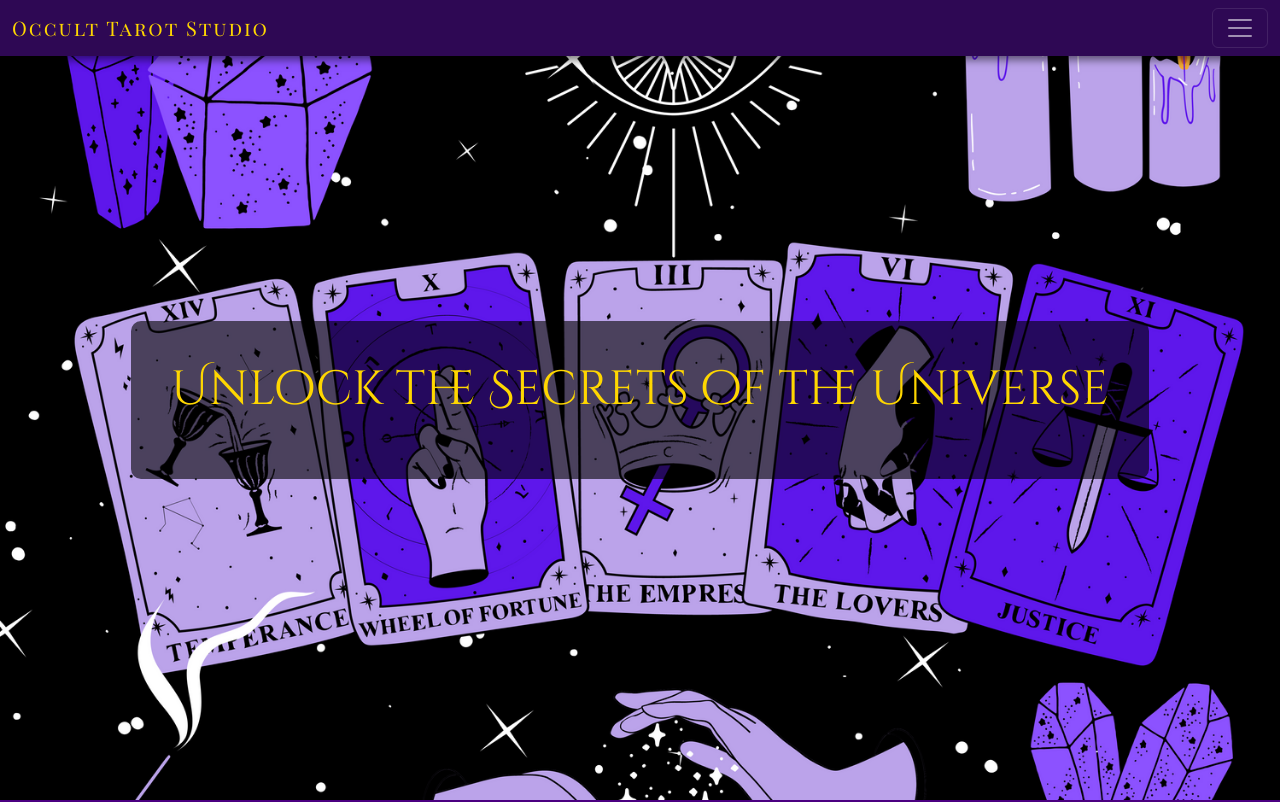
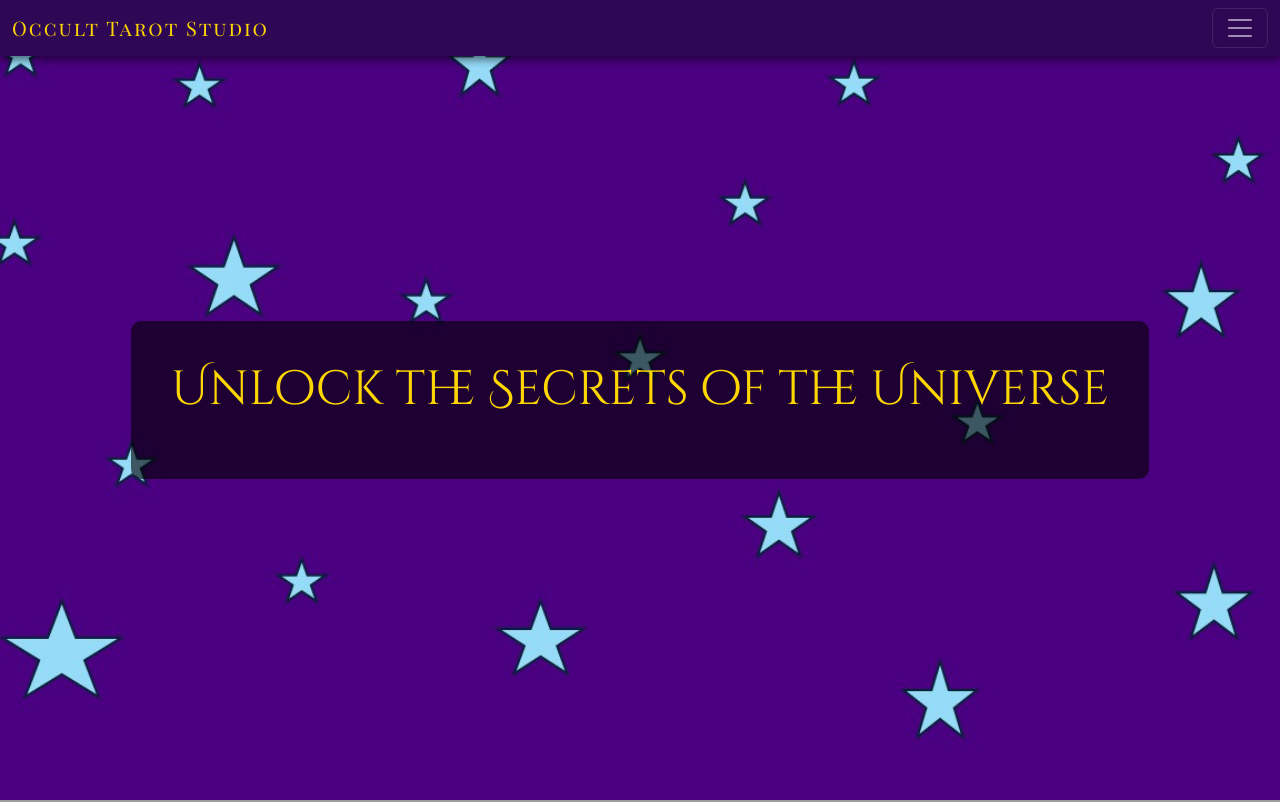
Before and after one commit to zwenada/occult_tarot_studio, a React (Vite) app: page / in a window 1280 px wide. Shown: the top 802 px of the page. Built offline with nearby package versions, Linux system fonts and the light colour scheme; grey boxes are pictures that could not be loaded; the HTML template or start-up script is replaced by a standard one.

Commit message:
change to public

```diff
--- a/src/Index/Home.jsx
+++ b/src/Index/Home.jsx
@@ -1,6 +1,6 @@
 import React from "react";
 
-const backgroundImage = "./src/assets/background.png";
+const backgroundImage = "./public/aboutus_bg.jpg";
 
 const Home = () => {
   return (
```
Also changed, not shown: public/aboutus_bg.jpg (renamed from src/assets/aboutus_bg.jpg), public/services_bg.jpg (renamed from src/assets/services_bg.jpg).
